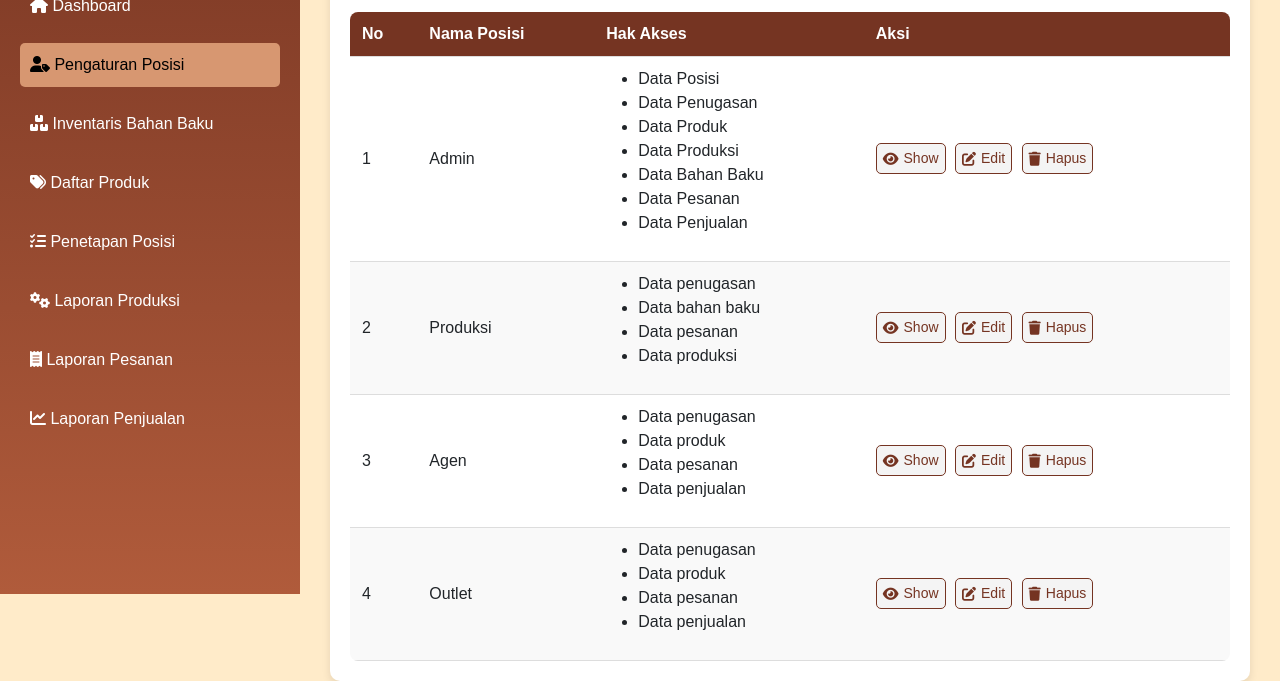
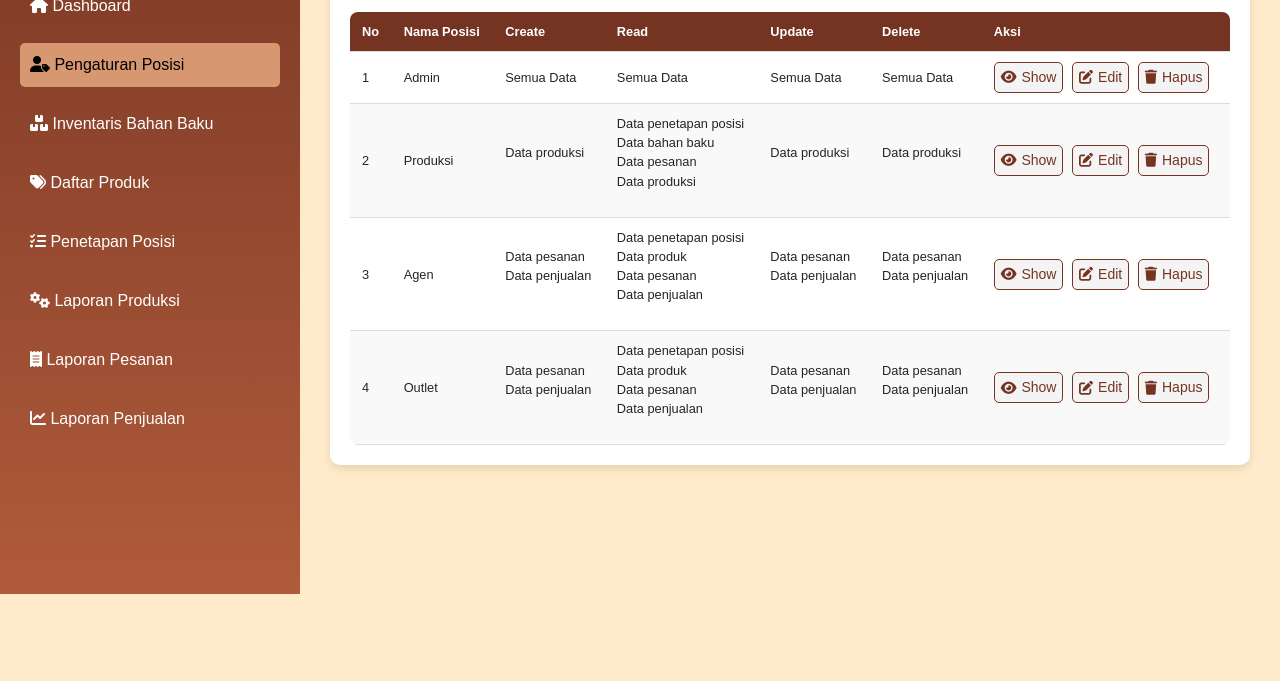
Before and after one commit to JG1van/Perancangan_sistem_informasi, a plain HTML site: page Admin/posisi.html in a window 1280 px wide. Shown: the part 206-887 px from the top of the page. After the commit the page ends 800 px from the top, so only its background shows below. Drawn offline with nearby package versions, Linux system fonts and the light colour scheme.

Commit message:
Update posisi.html

```diff
--- a/Admin/posisi.html
+++ b/Admin/posisi.html
@@ -14,6 +14,15 @@
       rel="stylesheet"
     />
   </head>
+  <style>
+    table ul {
+      list-style: none;
+      padding: 0;
+    }
+    table {
+      font-size: 0.8rem;
+    }
+  </style>
   <body>
     <div class="sidebar">
       <div class="logo-container">
@@ -87,7 +96,10 @@
               <tr>
                 <th>No</th>
                 <th>Nama Posisi</th>
-                <th>Hak Akses</th>
+                <th>Create</th>
+                <th>Read</th>
+                <th>Update</th>
+                <th>Delete</th>
                 <th>Aksi</th>
               </tr>
             </thead>
@@ -95,17 +107,10 @@
               <tr>
                 <td>1</td>
                 <td>Admin</td>
-                <td>
-                  <ul>
-                    <li>Data Posisi</li>
-                    <li>Data Penugasan</li>
-                    <li>Data Produk</li>
-                    <li>Data Produksi</li>
-                    <li>Data Bahan Baku</li>
-                    <li>Data Pesanan</li>
-                    <li>Data Penjualan</li>
-                  </ul>
-                </td>
+                <td>Semua Data</td>
+                <td>Semua Data</td>
+                <td>Semua Data</td>
+                <td>Semua Data</td>
                 <td>
                   <button class="btn-action show">
                     <i class="fas fa-eye"></i>Show
@@ -124,9 +129,24 @@
                 <td>Produksi</td>
                 <td>
                   <ul>
-                    <li>Data penugasan</li>
+                    <li>Data produksi</li>
+                  </ul>
+                </td>
+                <td>
+                  <ul>
+                    <li>Data penetapan posisi</li>
                     <li>Data bahan baku</li>
                     <li>Data pesanan</li>
+                    <li>Data produksi</li>
+                  </ul>
+                </td>
+                <td>
+                  <ul>
+                    <li>Data produksi</li>
+                  </ul>
+                </td>
+                <td>
+                  <ul>
                     <li>Data produksi</li>
                   </ul>
                 </td>
@@ -148,8 +168,26 @@
                 <td>Agen</td>
                 <td>
                   <ul>
-                    <li>Data penugasan</li>
+                    <li>Data pesanan</li>
+                    <li>Data penjualan</li>
+                  </ul>
+                </td>
+                <td>
+                  <ul>
+                    <li>Data penetapan posisi</li>
                     <li>Data produk</li>
+                    <li>Data pesanan</li>
+                    <li>Data penjualan</li>
+                  </ul>
+                </td>
+                <td>
+                  <ul>
+                    <li>Data pesanan</li>
+                    <li>Data penjualan</li>
+                  </ul>
+                </td>
+                <td>
+                  <ul>
                     <li>Data pesanan</li>
                     <li>Data penjualan</li>
                   </ul>
@@ -171,8 +209,26 @@
                 <td>Outlet</td>
                 <td>
                   <ul>
-                    <li>Data penugasan</li>
+                    <li>Data pesanan</li>
+                    <li>Data penjualan</li>
+                  </ul>
+                </td>
+                <td>
+                  <ul>
+                    <li>Data penetapan posisi</li>
                     <li>Data produk</li>
+                    <li>Data pesanan</li>
+                    <li>Data penjualan</li>
+                  </ul>
+                </td>
+                <td>
+                  <ul>
+                    <li>Data pesanan</li>
+                    <li>Data penjualan</li>
+                  </ul>
+                </td>
+                <td>
+                  <ul>
                     <li>Data pesanan</li>
                     <li>Data penjualan</li>
                   </ul>
@@ -229,9 +285,9 @@
                         <input
                           type="checkbox"
                           name="hakAkses"
-                          value="Data Penugasan"
+                          value="Data penetapan posisi"
                         />
-                        Data Penugasan
+                        Data penetapan posisi
                         <input
                           type="checkbox"
                           name="hakAkses"
@@ -276,9 +332,9 @@
                         <input
                           type="checkbox"
                           name="hakAkses"
-                          value="Data Penugasan"
+                          value="Data penetapan posisi"
                         />
-                        Data Penugasan
+                        Data penetapan posisi
                         <input
                           type="checkbox"
                           name="hakAkses"
@@ -323,9 +379,9 @@
                         <input
                           type="checkbox"
                           name="hakAkses"
-                          value="Data Penugasan"
+                          value="Data penetapan posisi"
                         />
-                        Data Penugasan
+                        Data penetapan posisi
                         <input
                           type="checkbox"
                           name="hakAkses"
@@ -370,9 +426,9 @@
                         <input
                           type="checkbox"
                           name="hakAkses"
-                          value="Data Penugasan"
+                          value="Data penetapan posisi"
                         />
-                        Data Penugasan
+                        Data penetapan posisi
                         <input
                           type="checkbox"
                           name="hakAkses"
@@ -414,6 +470,8 @@
           </form>
         </div>
       </div>
+    </main>
+
     <script>
       // Buka Modal
       function openModal() {
@@ -425,13 +483,12 @@
         document.getElementById("modalForm").style.display = "none";
       }
 
-        // Tambahkan Event Listener untuk Form Submit
+      // Fungsi untuk menambahkan posisi baru
       document
         .getElementById("addForm")
         .addEventListener("submit", function (event) {
           event.preventDefault();
 
-            // Ambil nilai input
           const namaPosisi = document.getElementById("namaPosisi").value;
           const hakAkses = Array.from(
             document.querySelectorAll(".checkbox-group input:checked")
@@ -442,32 +499,28 @@
             return;
           }
 
-            // Tambahkan baris ke tabel
           const table = document.querySelector("tbody");
           const row = document.createElement("tr");
           row.innerHTML = `
             <td>${table.rows.length + 1}</td>
             <td>${namaPosisi}</td>
             <td>
-          <ul>
-            ${hakAkses.map((hak) => `<li>${hak}</li>`).join("")}
-          </ul>
+              <ul>${hakAkses.map((hak) => `<li>${hak}</li>`).join("")}</ul>
             </td>
             <td>
-        <button class="btn-action show">
+              <button class="btn-action show" onclick="showDetails(this)">
                 <i class="fas fa-eye"></i>Show
               </button>
-          <button class="btn-action edit" >
+              <button class="btn-action edit" onclick="editRow(this)">
                 <i class="fas fa-edit"></i>Edit
               </button>
-          <button class="btn-action delete" >
+              <button class="btn-action delete" onclick="deleteRow(this)">
                 <i class="fas fa-trash"></i>Hapus
               </button>
             </td>
           `;
           table.appendChild(row);
 
-            // Reset form dan tutup modal
           document.getElementById("addForm").reset();
           closeModal();
         });
@@ -479,9 +532,30 @@
         renumberRows();
       }
 
-        // Fungsi untuk mengedit baris (placeholder untuk logika tambahan)
+      // Fungsi untuk mengedit baris
       function editRow(button) {
-          alert("Fungsi edit belum diterapkan!");
+        const row = button.closest("tr");
+        const namaPosisi = row.children[1].textContent;
+        const hakAkses = Array.from(row.children[2].querySelectorAll("li")).map(
+          (li) => li.textContent
+        );
+
+        openModal();
+        document.getElementById("namaPosisi").value = namaPosisi;
+
+        // Reset checkboxes and check the appropriate ones
+        const checkboxes = document.querySelectorAll(".checkbox-group input");
+        checkboxes.forEach((checkbox) => {
+          checkbox.checked = hakAkses.includes(checkbox.value);
+        });
+
+        // Remove the row so the user can edit it
+        row.remove();
+      }
+
+      // Fungsi untuk menampilkan detail (optional)
+      function showDetails(button) {
+        alert("Tampilkan detail posisi di sini!");
       }
 
       // Fungsi untuk memperbarui nomor baris setelah penghapusan
@@ -492,6 +566,5 @@
         });
       }
     </script>
-    </main>
   </body>
 </html>
```
Lines whose indentation alone changed are shown as unchanged.
